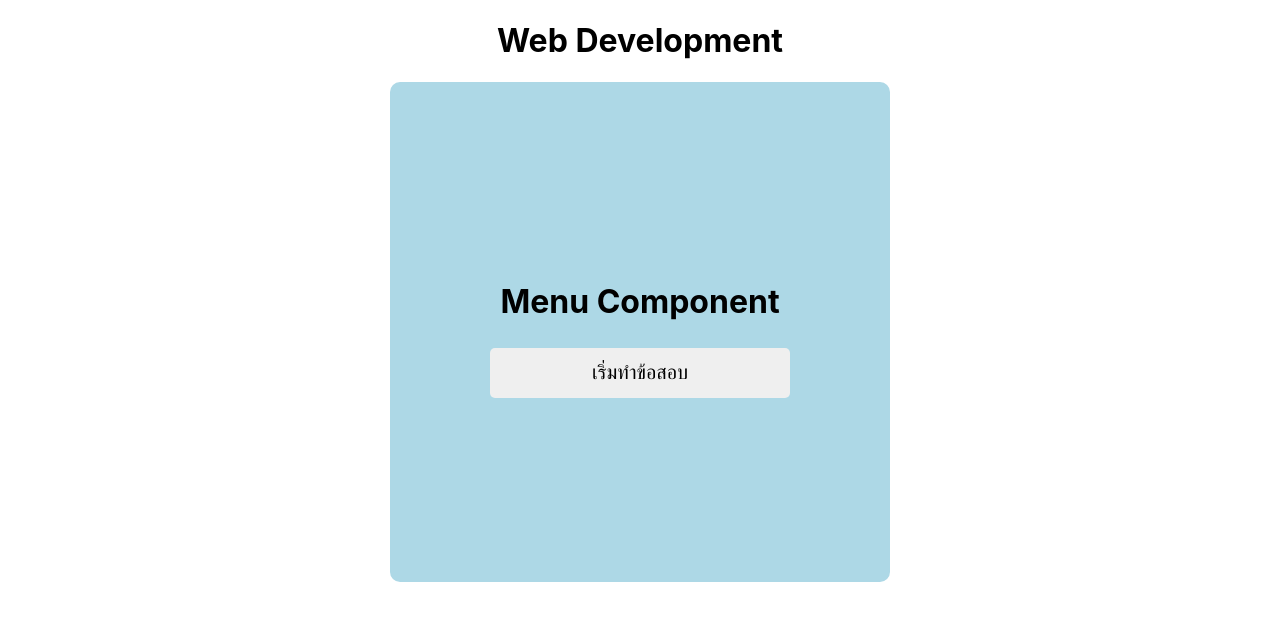
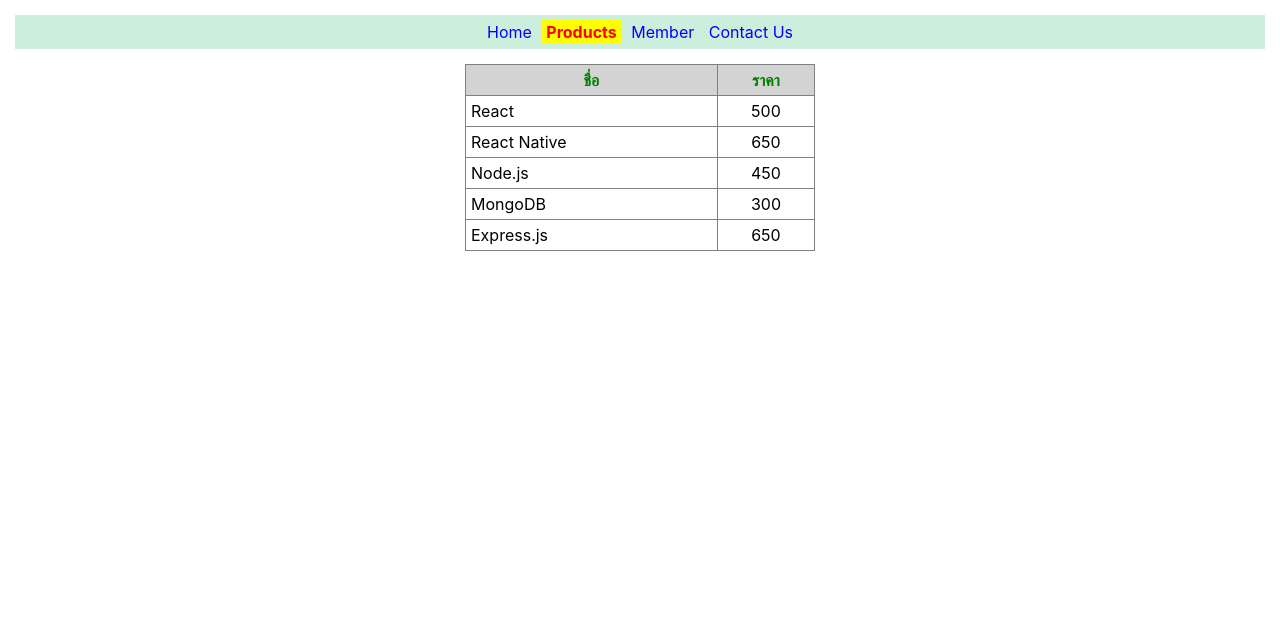
Before and after one commit to ThanachartPra/kmutnb-react, a React (Create React App) app: page /products in a window 1280 px wide. Shown: the top 620 px of the page. Built offline with nearby package versions, Linux system fonts and the light colour scheme.

Commit message:
add Home,member,product,router1,2,3,.js and navlink,product.css

```diff
--- a/package.json
+++ b/package.json
@@ -8,7 +8,8 @@
     "@testing-library/user-event": "^13.5.0",
     "react": "^18.2.0",
     "react-dom": "^18.2.0",
-    "react-scripts": "5.0.1",
+    "react-router-dom": "^6.16.0",
+    "react-scripts": "^5.0.1",
     "tar": "^6.1.15",
     "web-vitals": "^2.1.4"
   },
--- a/src/App.js
+++ b/src/App.js
@@ -1,24 +1,9 @@
-import { createContext, useState } from "react";
-import Menu from "./component/Menu";
-import Quiz from "./component/Quiz";
-import Score from "./component/Score";
-
-import './App.css'
-
-export const DataContext = createContext();
+import React from "react";
+import Router3 from "./cls/router3";
 
 function App() {
-  const [appState, setAppState] = useState("menu")
-  const [score, setScore] = useState(0)
   return (
-    <DataContext.Provider value={{appState, setAppState, score, setScore}}>
-      <div className="App">
-        <h1>Web Development</h1>
-        {appState === "menu" && <Menu />}
-        {appState === "quiz" && <Quiz />}
-        {appState === "score" && <Score />}
-      </div>
-    </DataContext.Provider>
+    <Router3/>
   );
 }
 export default App;
--- /dev/null
+++ b/src/cls/home.js
@@ -0,0 +1,12 @@
+import React from "react";
+
+export default function Home(){
+    return(
+        <p style={{textAlign:'center'}}>
+            <h3>Welcome to React Store</h3>
+            รายชื่อ<a href="/products">สินค้า</a>ที่เรามีจำหน่าย<br/>
+            แต่ท่าต้องเป็นำ<a href="/member">สมาชิก</a>จึงจะสั่งซื้อได้<br/>
+            หากมีข้อสงสัย กรุณา<a href="/contact">ติดต่อเรา</a>
+        </p>
+    )
+}
--- /dev/null
+++ b/src/cls/member.js
@@ -0,0 +1,7 @@
+import React from "react";
+
+export default function Member(){
+    return(
+        <div style={{textAlign:'center'}}>Member Page</div>
+    )
+}
--- /dev/null
+++ b/src/cls/navlink.css
@@ -0,0 +1,19 @@
+.nav {
+    background-color: #ced;
+    padding: 7px;
+    text-align: center;
+    margin: 15px;
+}
+
+.menu {       /* สำหรับสถานะ inactive */
+    color: blue;
+    text-decoration: none;
+    padding: 2px 5px;
+}
+
+.active_menu {      /* สำหรับสถานะ active */
+    color: red;
+    background-color: yellow;
+    text-decoration: none;
+    padding: 2px 5px;
+}
--- /dev/null
+++ b/src/cls/products.css
@@ -0,0 +1,18 @@
+table {
+    width: 350px;
+    border-collapse: collapse;
+    margin: auto;
+}
+
+th {
+    background-color: lightgray;
+    color: green;
+}
+
+th, td {
+    padding: 5px;
+}
+
+td:nth-child(2) {
+    text-align: center;
+}
--- /dev/null
+++ b/src/cls/products.js
@@ -0,0 +1,25 @@
+import React, { Component } from "react";
+import './products.css'
+
+export default class Products extends Component{
+    data = [
+        ['React',500],
+        ['React Native',650],
+        ['Node.js',450],
+        ['MongoDB',300],
+        ['Express.js',650]
+    ]
+
+    render(){
+        return(
+            <table border={1}>
+                    <tr><th>ชื่อ</th><th>ราคา</th></tr>
+                    {
+                        this.data.map(d=> {
+                            return <tr><td>{d[0]}</td><td>{d[1]}</td></tr>
+                        })
+                    }
+            </table>
+        )
+    }
+}
--- /dev/null
+++ b/src/cls/router3.js
@@ -0,0 +1,57 @@
+import React from "react";
+import { BrowserRouter, NavLink, Route, Routes } from "react-router-dom";
+import './navlink.css'
+import Products from "./products";
+import Home from "./home";
+import Member from "./member";
+
+export default function Router3() {
+    return (
+        <BrowserRouter>
+            <nav className="nav">
+                <NavLink to='/'
+                    className={({ isActive }) =>
+                        isActive ? "active_menu" : "menu"}
+                    style={({ isActive }) => {
+                        return {
+                            fontWeight: isActive ? "bold" : ""
+                        };
+                    }}>Home</NavLink>&nbsp;
+
+                <NavLink to='/products'
+                    className={({ isActive }) =>
+                        isActive ? "active_menu" : "menu"}
+                    style={({ isActive }) => {
+                        return {
+                            fontWeight: isActive ? "bold" : ""
+                        };
+                    }}>Products</NavLink>&nbsp;
+
+                <NavLink to='/member'
+                    className={({ isActive }) =>
+                        isActive ? "active_menu" : "menu"}
+                    style={({ isActive }) => {
+                        return {
+                            fontWeight: isActive ? "bold" : ""
+                        };
+                    }}>Member</NavLink>&nbsp;
+
+                <NavLink to='/contact'
+                    className={({ isActive }) =>
+                        isActive ? "active_menu" : "menu"}
+                    style={({ isActive }) => {
+                        return {
+                            fontWeight: isActive ? "bold" : ""
+                        };
+                    }}>Contact Us</NavLink>
+            </nav>
+            <Routes style={{ margin: '20px' }}>
+                <Route path="/" element={<Home />} />
+                <Route path="/products" element={<Products />} />
+                <Route path="/member" Component={Member} />
+                <Route path="/contact" element={<div style={{ textAlign: 'center' }}>Contact Page</div>} />
+                <Route path="/*" element={<div style={{ textAlign: 'center' }}>Error 404</div>} />
+            </Routes>
+        </BrowserRouter>
+    )
+}
```
Also changed, not shown: src/cls/router1.js (added, +27 -0 lines), src/cls/router2.js (added, +44 -0 lines), 1 other file (tests, documents, lock files or other folders).
